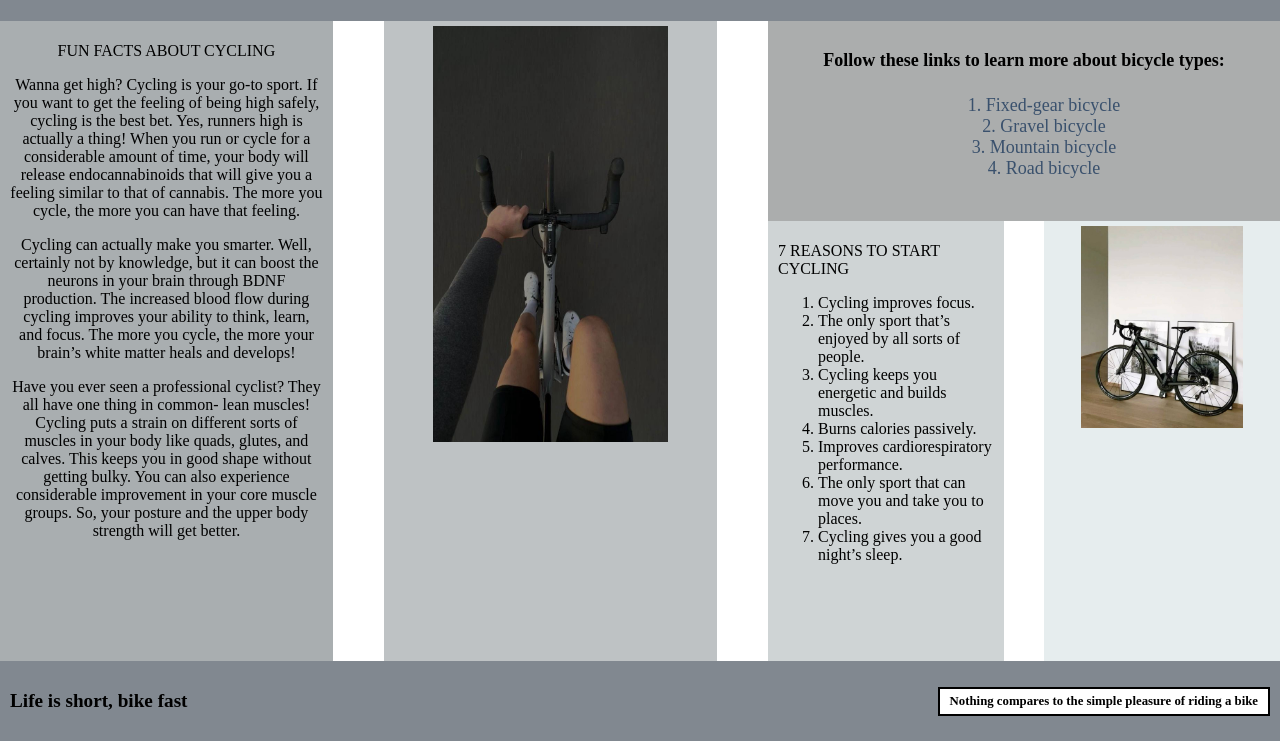
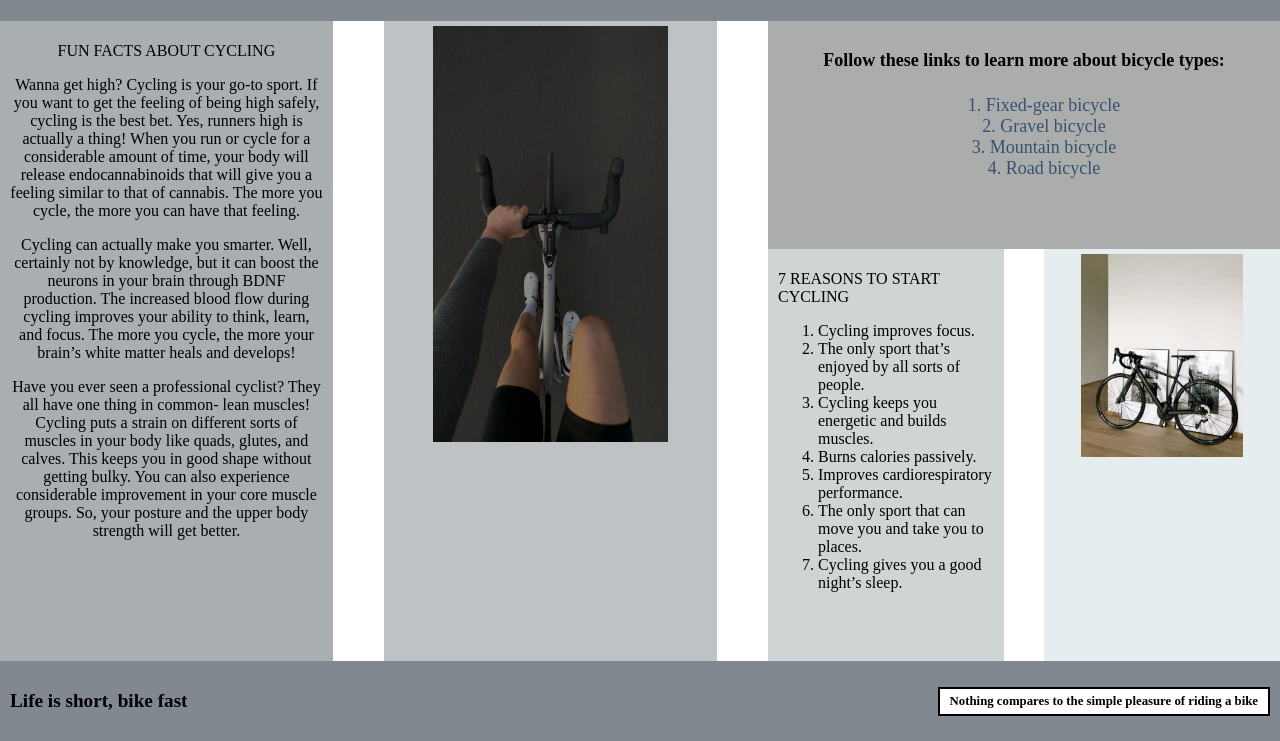
Before and after one commit to ggixiy/Web, a plain HTML site: page index2.html in a window 1280 px wide. Shown: the part 59-800 px from the top of the page. Drawn offline with Linux system fonts and the light colour scheme.

Commit message:
workshop 2

```diff
--- a/styleGrid.css
+++ b/styleGrid.css
@@ -44,7 +44,7 @@ header h1 {
 
 .right {
     display: grid;
-    grid-template-rows: 200px auto;
+    grid-template-rows: auto auto;
 }
 
 .right2 {
```
Also changed, not shown: index2.html (+0 -1 lines).
